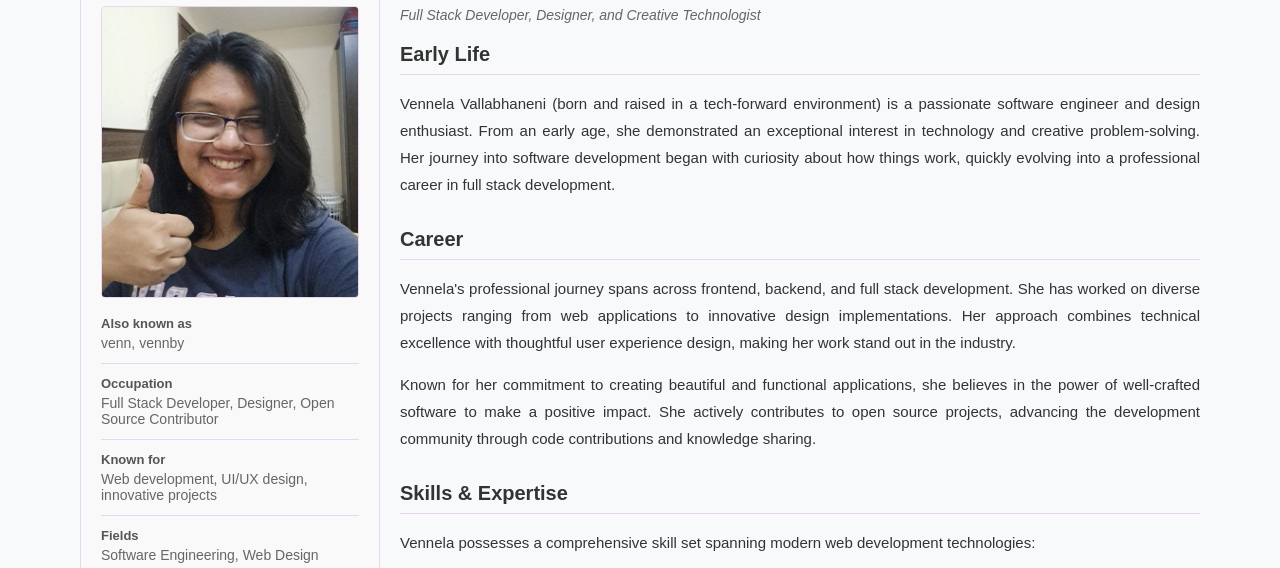
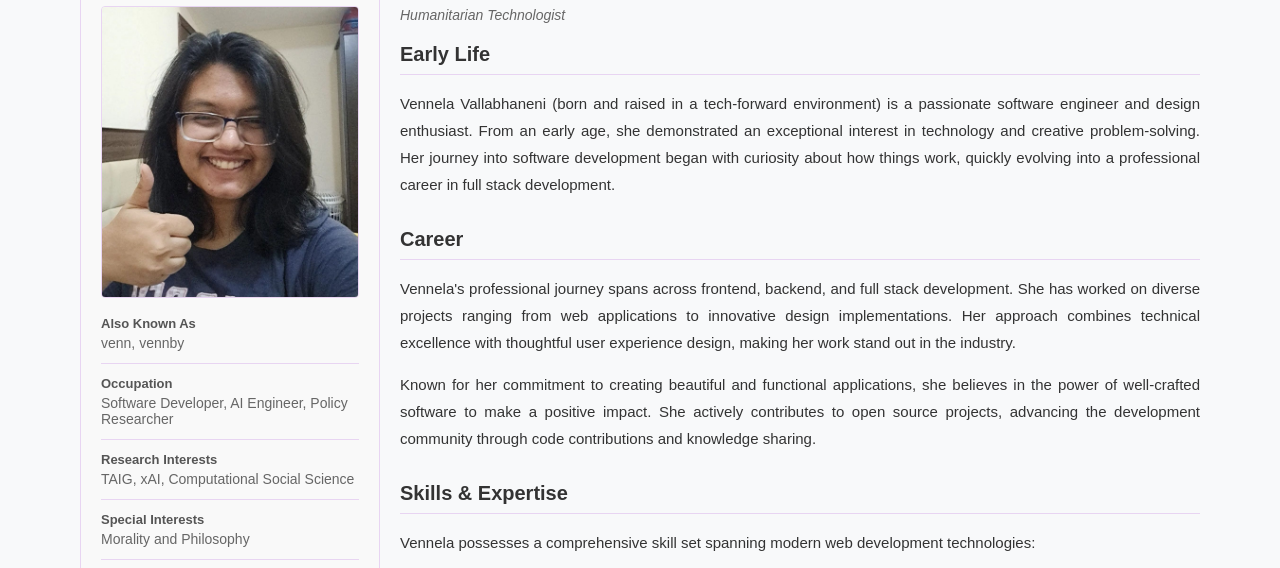
Before and after one commit to vennby/vennby, a plain HTML site: page about.html in a window 1280 px wide. Shown: the part 183-751 px from the top of the page. Drawn offline with Linux system fonts and the light colour scheme.

Commit message:
wiki-infobox-content

```diff
--- a/about.html
+++ b/about.html
@@ -38,29 +38,27 @@
             />
 
             <div class="wiki-infobox-row">
-              <div class="wiki-infobox-label">Also known as</div>
+              <div class="wiki-infobox-label">Also Known As</div>
               <div class="wiki-infobox-value">venn, vennby</div>
             </div>
 
             <div class="wiki-infobox-row">
               <div class="wiki-infobox-label">Occupation</div>
               <div class="wiki-infobox-value">
-                Full Stack Developer, Designer, Open Source Contributor
+                Software Developer, AI Engineer, Policy Researcher
               </div>
             </div>
 
             <div class="wiki-infobox-row">
-              <div class="wiki-infobox-label">Known for</div>
+              <div class="wiki-infobox-label">Research Interests</div>
               <div class="wiki-infobox-value">
-                Web development, UI/UX design, innovative projects
+                TAIG, xAI, Computational Social Science
               </div>
             </div>
 
             <div class="wiki-infobox-row">
-              <div class="wiki-infobox-label">Fields</div>
-              <div class="wiki-infobox-value">
-                Software Engineering, Web Design
-              </div>
+              <div class="wiki-infobox-label">Special Interests</div>
+              <div class="wiki-infobox-value">Morality and Philosophy</div>
             </div>
 
             <div class="wiki-infobox-row">
@@ -101,9 +99,7 @@
         <!-- Main Content -->
         <div class="wiki-main">
           <h1 class="wiki-title">Vennela Vallabhaneni</h1>
-          <p class="wiki-subtitle">
-            Full Stack Developer, Designer, and Creative Technologist
-          </p>
+          <p class="wiki-subtitle">Humanitarian Technologist</p>
 
           <div class="wiki-section" id="early-life">
             <h2 class="wiki-section-title">Early Life</h2>
```
